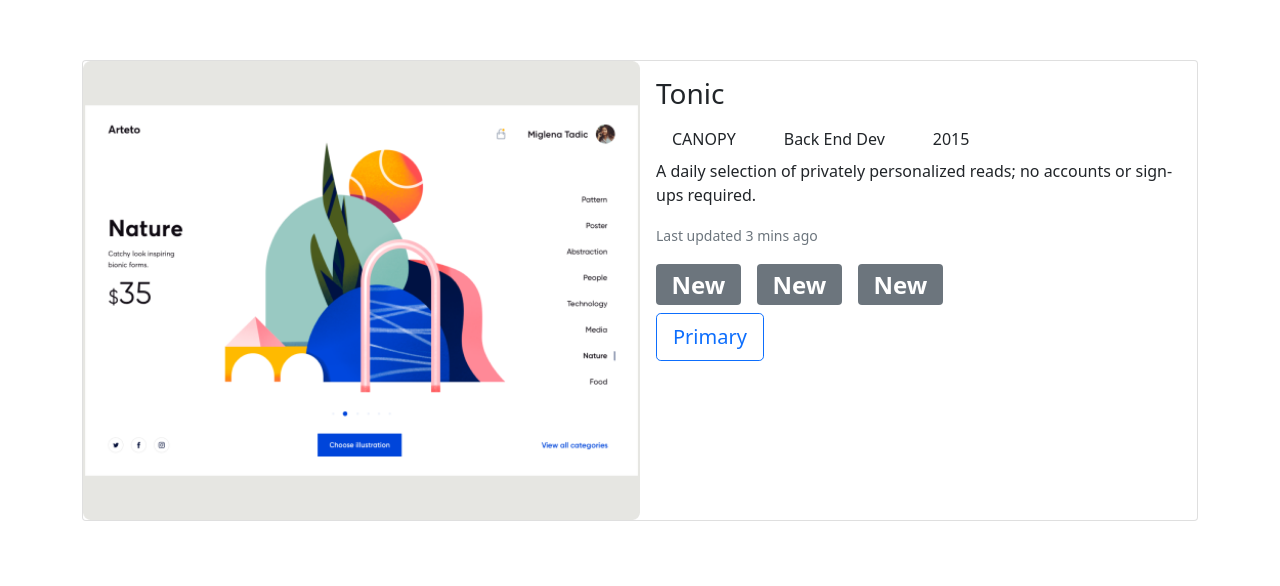
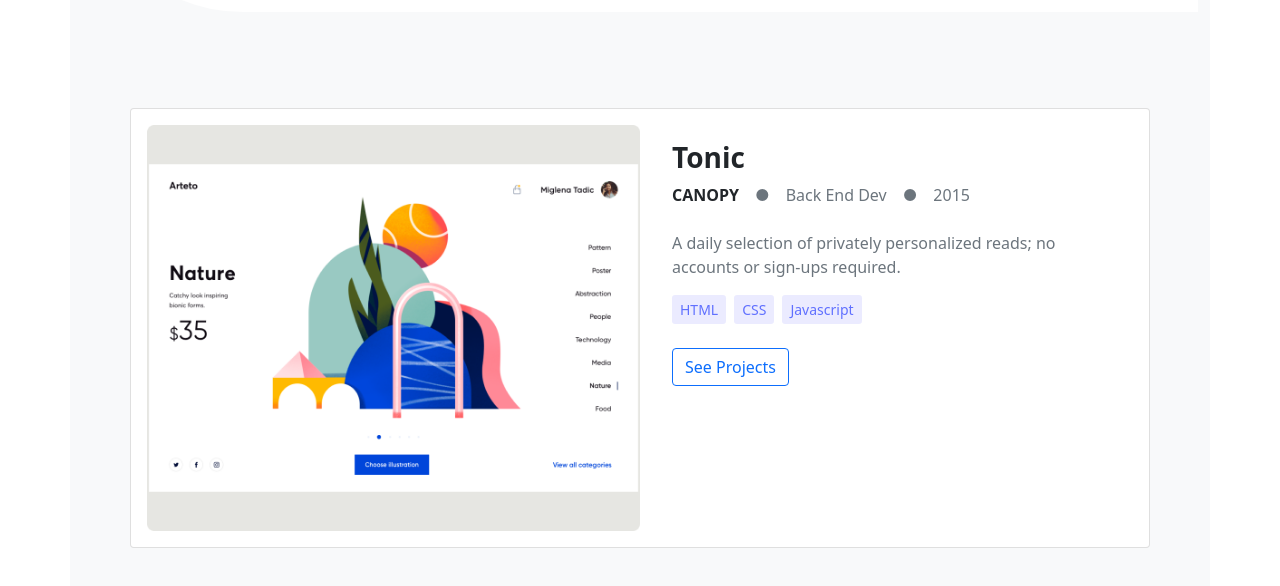
Before and after one commit to fpsapc/PortfolioWithBootstrap, a website: page index.html in a window 1280 px wide. Shown: the part 938-1524 px from the top of the page. Before the commit the page ends 1475 px from the top, so only its background shows below. Drawn offline with nearby package versions, Linux system fonts and the light colour scheme.

Commit message:
Modify card section

```diff
--- a/index.html
+++ b/index.html
@@ -37,7 +37,7 @@
           </div>
         </div>
       </nav>
-
+    <main class="container bg-light">
       <section class="container-fluid">
         <div class="row mb-5 mt-5 p-5  bg-image ">
           <div class="col-6 m-auto">
@@ -54,34 +54,35 @@
           </div>
         </div>
       </section>
-      <section class="container">
-        <div class="card mb-3">
+      <section class="container p-5">
+        <div class="card mb-3 p-3">
             <div class="row g-0">
               <div class="col-md-6">
                 <img src="/img/Snapshoot Portfolio1.png" class="w-100 img-fluid rounded-start" alt="card image">
               </div>
               <div class="col-md-6">
-                <div class="card-body">
-                  <h3 class="card-title">Tonic</h3>
-                  <ul class="list-group flex-row gap-3">
-                    <li class="list-group-item border-0">CANOPY</li>
-                    <li class="list-group-item border-0">Back End Dev</li>
-                    <li class="list-group-item border-0">2015</li>
+                <div class="card-body p-3 ms-3 ">
+                  <h3 class="card-title fw-bold">Tonic</h3>
+                  <ul class="list-group flex-row gap-3 mb-4">
+                    <li class="list-group-item border-0 fw-bold p-0">CANOPY</li>
+                    <li class="list-group-item border-0 p-0 text-secondary">&#9679;</li>
+                    <li class="list-group-item border-0 p-0 text-secondary">Back End Dev</li>
+                    <li class="list-group-item border-0 p-0 text-secondary">&#9679;</li>
+                    <li class="list-group-item border-0 p-0 text-secondary">2015</li>
                   </ul>
-                  <p class="card-text">A daily selection of privately personalized reads; no accounts or sign-ups required.</p>
-                  <p class="card-text"><small class="text-muted">Last updated 3 mins ago</small></p>
-                  <div class="d-flex flex-row gap-3">
-                  <h2><span class="badge bg-secondary">New</span></h2>
-                  <h2><span class="badge bg-secondary">New</span></h2>
-                  <h2><span class="badge bg-secondary">New</span></h2>
-                    </div>
-                    <button type="button" class="btn btn-outline-primary btn-lg">Primary</button>
+                  <p class="card-text text-secondary">A daily selection of privately personalized reads; no accounts or sign-ups required.</p>
+                  <div class="d-flex mb-4">
+                    <button type="button" class="btn btn-info btn-sm badge-color me-2">HTML</button>
+                    <button type="button" class="btn btn-info btn-sm badge-color me-2">CSS</button>
+                    <button type="button" class="btn btn-info btn-sm badge-color me-2">Javascript</button>
+                  </div>
+                    <button type="button" class="btn btn-outline-primary btn-md">See Projects</button>
                 </div>
               </div>
             </div>
           </div>
       </section>
-
+    </main>
 
 
 
--- a/styles/styles.css
+++ b/styles/styles.css
@@ -7,3 +7,9 @@
   background-color: #fff;
   border-radius: 0 0 0 10rem;
 }
+
+.badge-color {
+  background-color: #ebebff;
+  border: none;
+  color: #6070ff;
+}
```
